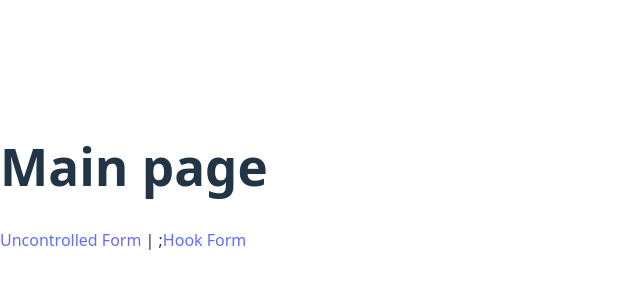
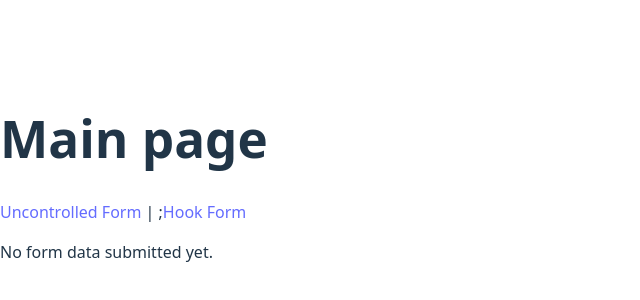
Before and after one commit to mayskii/react-forms, a React (Vite) app in the folder rs-react-app/: page / in a window 1280 px wide. Shown: the part 222-522 px from the top of the page, without its empty margins (0-640 px from the left). Built offline with nearby package versions, Linux system fonts and the light colour scheme.

Commit message:
feat: add structure formData to MainPage

```diff
--- a/rs-react-app/src/pages/MainPage.tsx
+++ b/rs-react-app/src/pages/MainPage.tsx
@@ -1,13 +1,38 @@
+import { useSelector } from 'react-redux';
+import { RootState } from '../store';
 import { Link } from 'react-router-dom';
 
 export default function MainPage() {
+  const formData = useSelector((state: RootState) => state.forms.data);
+
   return (
     <div>
       <h1>Main page</h1>
+
       <nav>
         <Link to="/uncontrolled-form">Uncontrolled Form</Link> | ;
         <Link to="/hook-form">Hook Form</Link>
       </nav>
+
+      <div>
+        {formData.length === 0 ? (
+          <p>No form data submitted yet.</p>
+        ) : (
+          formData.map((data, index) => (
+            <div key={index} style={{ padding: '10px', marginBottom: '10px' }}>
+              <p>
+                <strong>Name:</strong> {data.name}
+              </p>
+              <p>
+                <strong>Age:</strong> {data.age}
+              </p>
+              <p>
+                <strong>Email:</strong> {data.email}
+              </p>
+            </div>
+          ))
+        )}
+      </div>
     </div>
   );
 }
```
Also changed, not shown: rs-react-app/src/components/HookForm.tsx (added), rs-react-app/src/components/UncontrolledForm.tsx (added).
